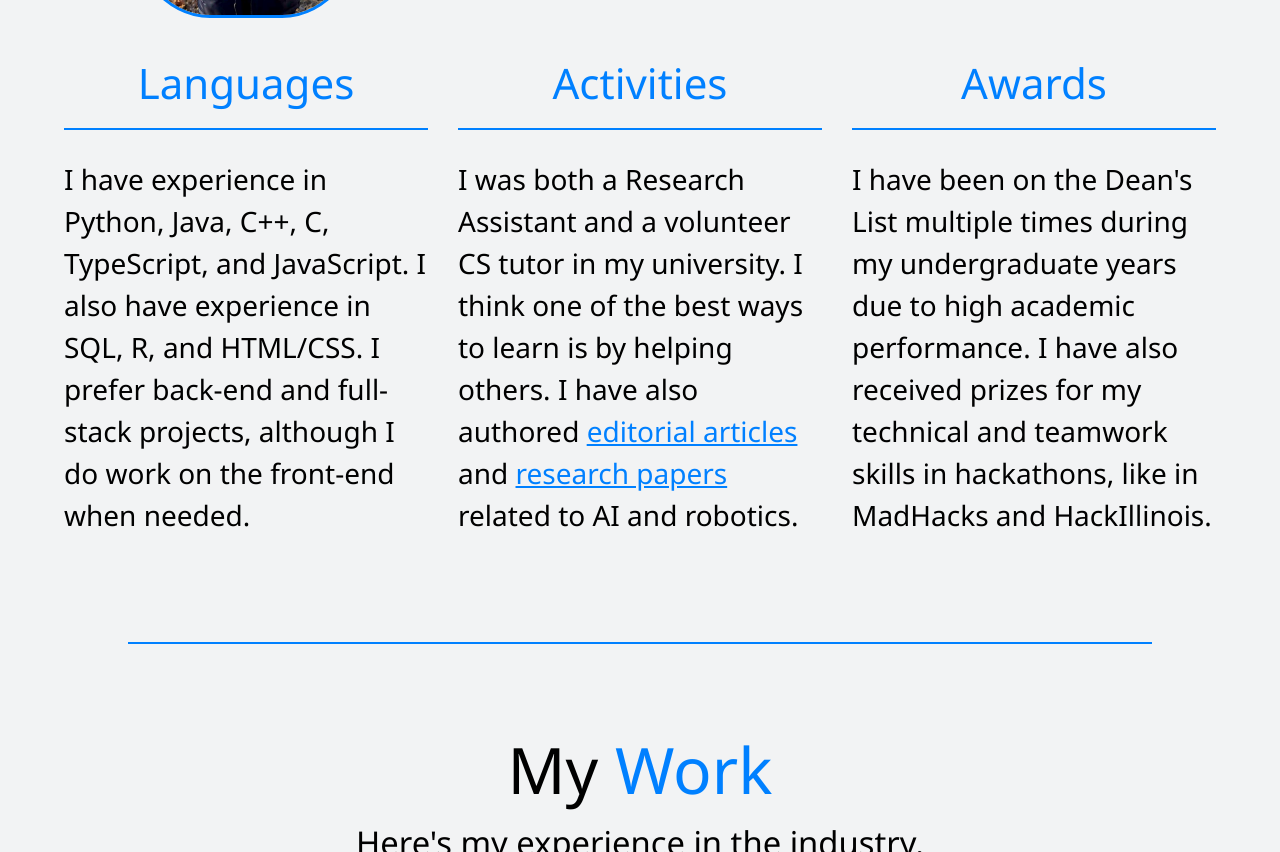
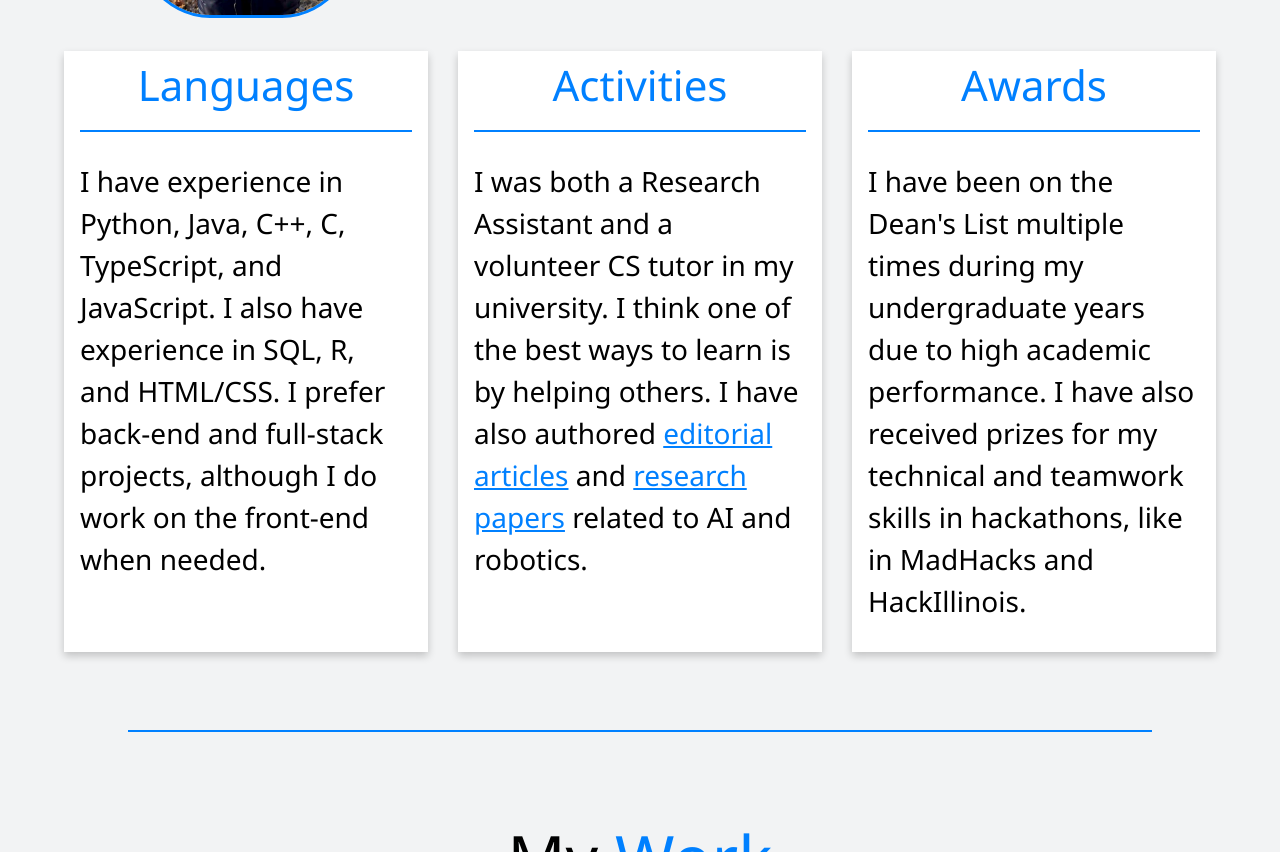
Before and after one commit to vmamata/svirat.github.io, a website: page index.html in a window 1280 px wide. Shown: the part 1350-2202 px from the top of the page. Drawn offline with nearby package versions, Linux system fonts and the light colour scheme; some packages are replaced by stand-ins of ours.

Commit message:
Added cards to About section

```diff
--- a/css/main.css
+++ b/css/main.css
@@ -237,7 +237,20 @@ main#home h1 {
   position: absolute;
   width: 360px;
   padding: 0.5rem;
-  border-bottom: var(--secondary-color) 5px solid;  }
+  /*border-bottom: var(--secondary-color) 5px solid;*/  }
+
+.card {
+  /* Add shadows to create the "card" effect */
+  box-shadow: 0 4px 8px 0 rgba(0,0,0,0.2);
+  transition: 0.3s;
+  padding: 2px 16px;
+  background-color: var(--dropdown-color);
+}
+
+/* On mouse-over, add a deeper shadow */
+.card:hover {
+  box-shadow: 0 16px 32px 0 rgba(0,0,0,0.2);
+}
 
 .about-info {
   display: grid;
```
